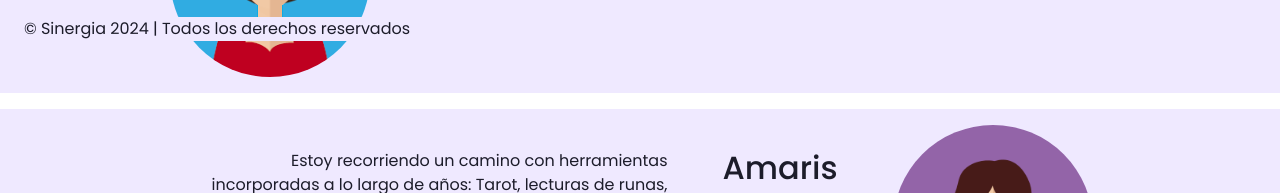
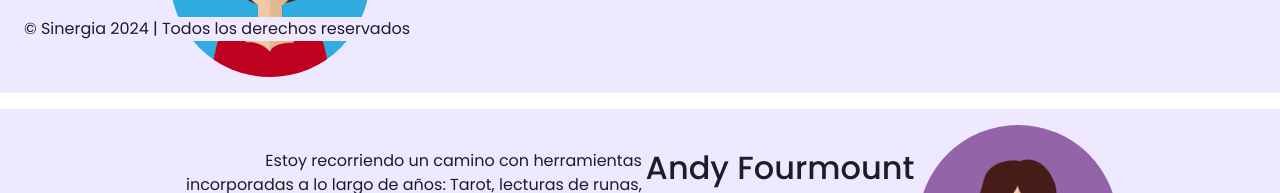
Before and after one commit to gabrielAndreC/sinergia-web, a website: page pages/quienes.html in a window 1280 px wide. Shown: the part 759-952 px from the top of the page. Drawn offline with nearby package versions, Linux system fonts and the light colour scheme.

Commit message:
Cambio de h2 en la pagina Quienes

```diff
--- a/pages/quienes.html
+++ b/pages/quienes.html
@@ -94,7 +94,7 @@
                     </article>
                     <article class="quienes__tarjeta flex-h">
                         <img class="rounded-circle" src="../resources/img_persona2.png" alt="foto de amaris" style="width: auto;">
-                        <h2>Amaris</h2>
+                        <h2>Andy Fourmount</h2>
                         <p>Estoy recorriendo un camino con herramientas incorporadas a lo largo de años: Tarot, lecturas de runas, interpretación de velas, constelaciones, biodecodificación, entre otras. Disponibles para que encuentres, sanes y te descubras. Las runas, el tarot y las velas son oráculos ancestrales, resignificados para que encuentres la solución dentro de ti</p>
                     </article>
                 <h1 class="titleBanner">¿Quiénes nos certifican?</h1>
```
